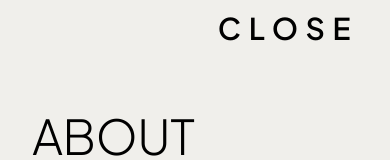
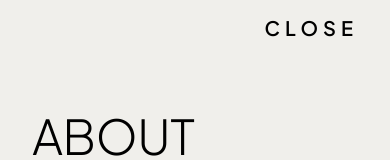
Before and after one commit to labibnaufl/Portofolio, a Next.js app: page / in a window 390 px wide. Both pictures are taken after a click on the button "MENU". Shown: the top 160 px of the page. Built offline with nearby package versions, Linux system fonts and the light colour scheme; a web font is replaced by a local one.

Commit message:
sidebar responsive 2

```diff
--- a/src/app/components/layout/main-header.tsx
+++ b/src/app/components/layout/main-header.tsx
@@ -102,7 +102,7 @@ function CloseButton({ onClick }: { onClick: () => void }) {
     >
       {/* CLOSE label */}
       <span
-        className="text-3xl font-sans font-semibold tracking-[0.25em] pl-[0.25em] uppercase text-black select-none"
+        className="text-xl md:text-3xl font-sans font-semibold tracking-[0.25em] pl-[0.25em] uppercase text-black select-none"
       >
         CLOSE
       </span>
```
